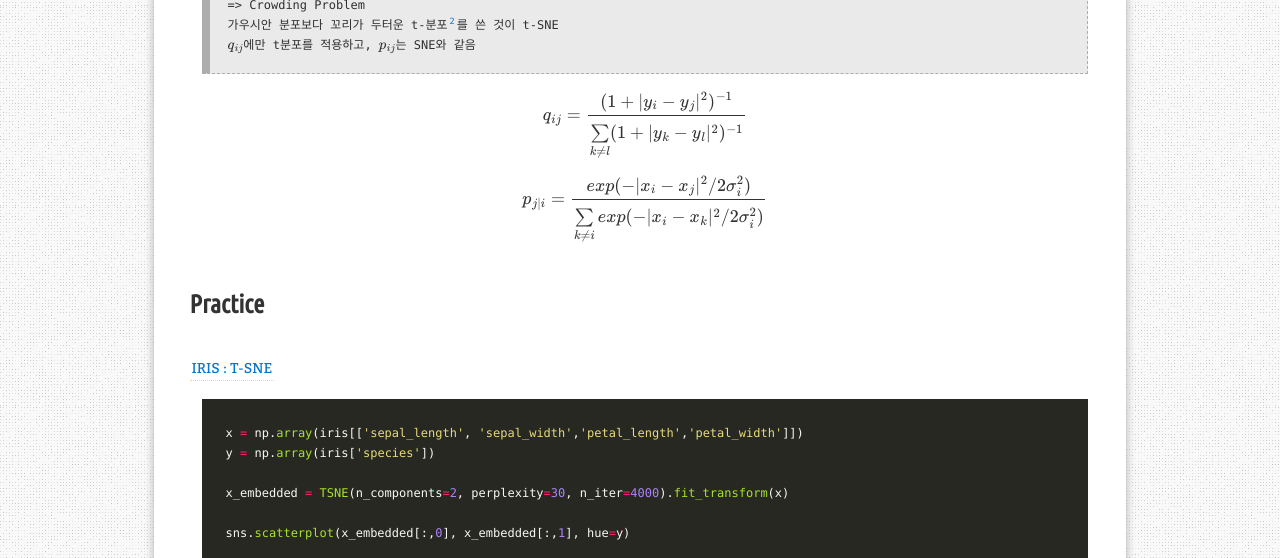
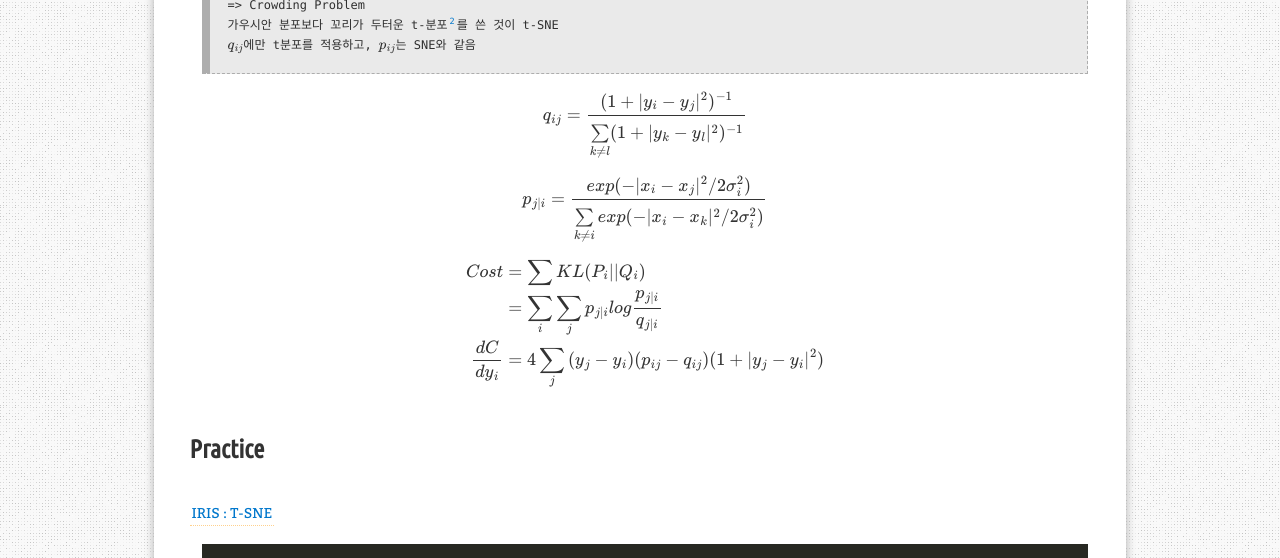
Before and after one commit to aristohyun/aristohyun.github.io, a Jekyll site: the page built from _posts/2021-07-26-T-SNE.md, in a window 1280 px wide and 900 px high, scrolled down 2393 px, cut to the strip 0-558 px from the top of the window. Built offline with Jekyll 4.4.1, drawn with Linux system fonts in a browser that asks for light colours; formulas are drawn with MathJax 3; comment, search, counter and statistics services are not loaded; some of the changed text lies outside the part shown.

Commit message:
Update 2021-07-26-T-SNE.md

```diff
--- a/_posts/2021-07-26-T-SNE.md
+++ b/_posts/2021-07-26-T-SNE.md
@@ -13,7 +13,8 @@ redirect_from:
 {:toc .toc}
 
 
-[SNE, T-SNE](https://ratsgo.github.io/machine%20learning/2017/04/28/tSNE/){:target = "_ blank"}
+[SNE, T-SNE 1](https://ratsgo.github.io/machine%20learning/2017/04/28/tSNE/){:target = "_ blank"}
+[SNE, T-SNE] 2(https://dos-tacos.github.io/paper%20review/TSNE/){:target = "_ blank"}
 
 # 고차원의 시각화
 
@@ -99,6 +100,14 @@ q_ {ij} = \frac {(1 + |y_ i - y_ j|^2)^{-1}}{\sum \limits_ {k \neq l}^{}(1 + |y_
 p_ {j|i} = \frac {exp(-|x_ i - x_ j|^2 / 2\sigma_ i ^2)}{\sum \limits_ {k \neq i}^{} exp(-|x_ i - x_ k|^2 / 2\sigma_ i ^2)}
 @
 
+@
+\begin{align\*}
+Cost &= \sum {KL(P_ i || Q_ i)} \\\
+&= \sum \limits_ {i}^{} \sum \limits_ {j}^{} {p_ {j|i} log \frac {p_ {j|i}}{q_ {j|i}} } \\\
+\frac {d C}{d y_ i} &= 4 \sum \limits_ {j}^{} {(y_ j - y_ i)(p_ {ij} - q_ {ij})(1 + |y_ j - y_ i|^2)}
+\end{align\*}
+@
+
 # Practice
 
 [IRIS : T-SNE](https://www.machinelearningman.com/post/dimensionality-reduction-using-t-sne)
```
